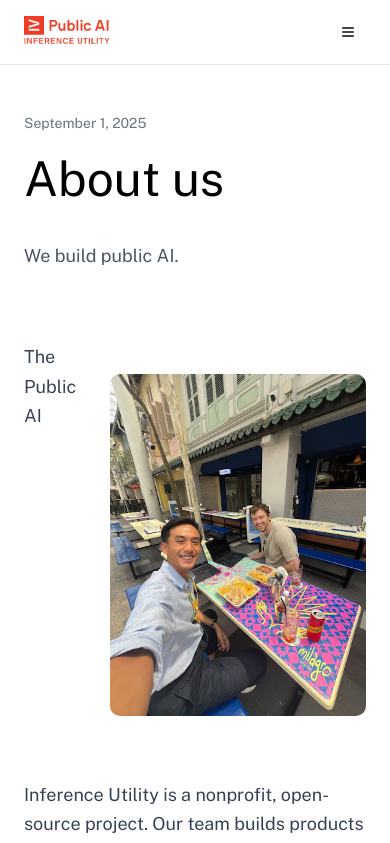
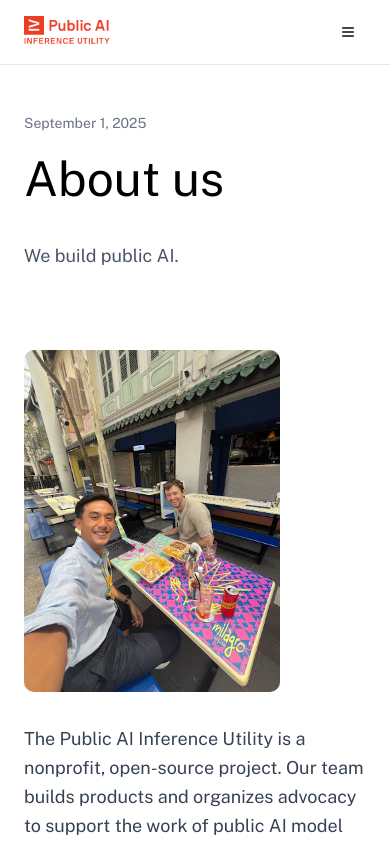
Before and after one commit to forpublicai/publicai.co, a Next.js app: page /about in a window 390 px wide. Shown: the top 843 px of the page. Built offline with nearby package versions, Linux system fonts and the light colour scheme.

Commit message:
tweaks to an issue with float styles on image that caused bad mobile appearance

```diff
--- a/src/app/about/page.tsx
+++ b/src/app/about/page.tsx
@@ -9,7 +9,7 @@ export default function AboutPage() {
       {
         type: 'image' as const,
         content: "/team.jpg",
-        className: "float-right ml-6 mb-4 w-64 h-auto rounded-lg"
+        className: "md:float-right md:ml-6 mb-4 w-full max-w-[16rem] h-auto rounded-lg block"
       },
       {
         type: 'paragraph' as const,
--- a/src/app/contributing/page.tsx
+++ b/src/app/contributing/page.tsx
@@ -9,7 +9,7 @@ export default function ContributingPage() {
       {
         type: 'image' as const,
         content: "/josh_puppy.jpeg",
-        className: "float-right ml-6 mb-4 w-64 h-auto rounded-lg"
+        className: "md:float-right md:ml-6 mb-4 w-full max-w-[16rem] h-auto rounded-lg block"
       },
       {
         type: 'paragraph' as const,
```
